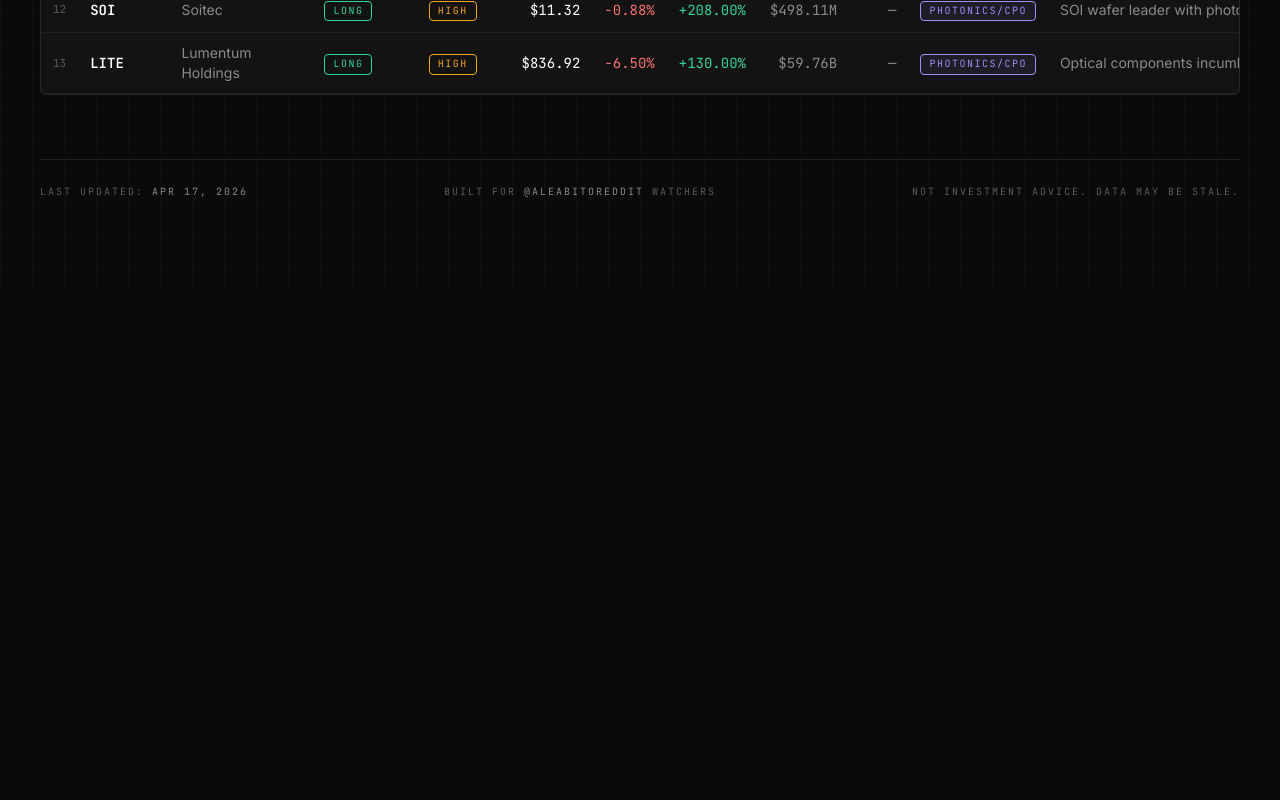
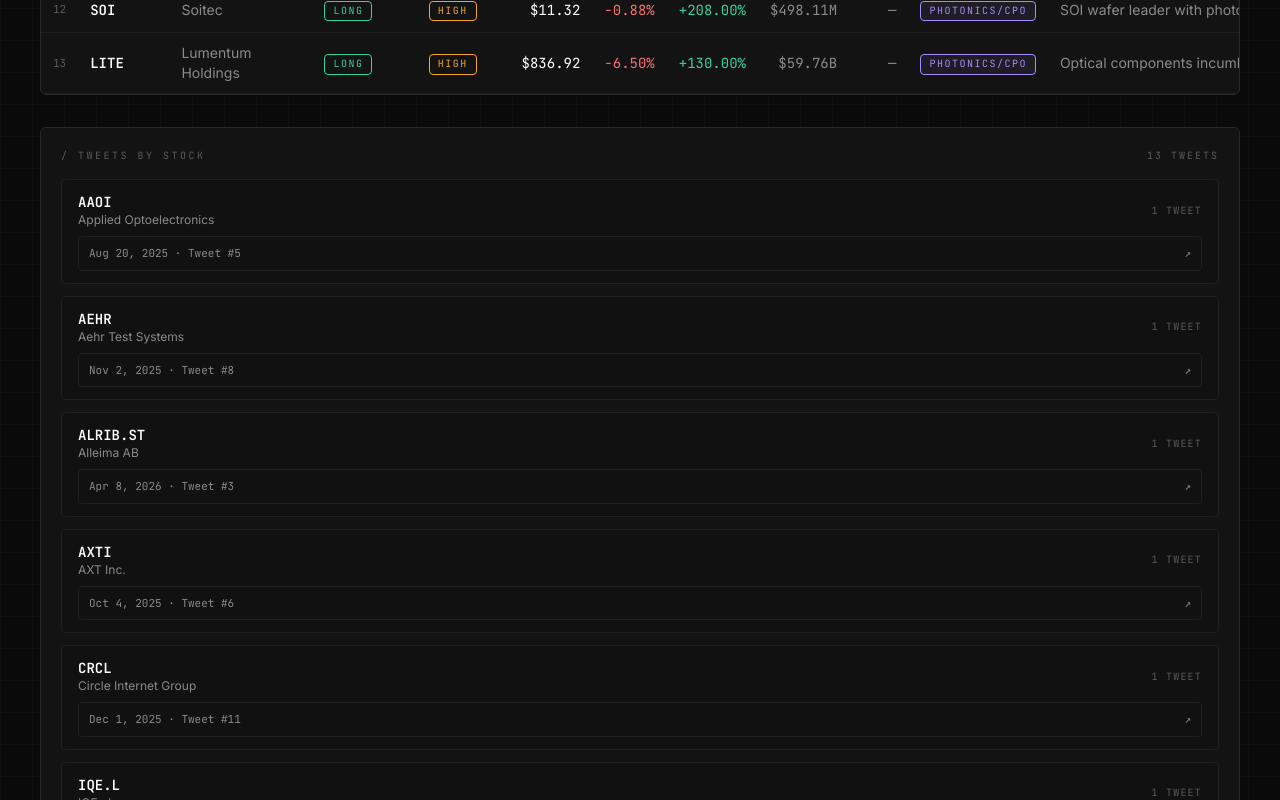
Before and after one commit to AuthByte/dash, a Next.js app: page /serenity in a window 1280 px wide. Shown: the part 1720-2520 px from the top of the page. Before the commit the page ends 2015 px from the top, so only its background shows below. Built offline with nearby package versions, Linux system fonts and the light colour scheme.

Commit message:
feat: add tweets-by-stock panel and clean no-history state
Co-authored-by: AuthByte <AuthByte@users.noreply.github.com>

```diff
--- a/app/components/PickDrawer.tsx
+++ b/app/components/PickDrawer.tsx
@@ -66,13 +66,6 @@ export function PickDrawer({
             },
           ]
         : [];
-  const { chartHistory, hasSyntheticHistory } = buildChartHistory(
-    pick.history,
-    pick.price,
-    pick.first_mentioned_at,
-    pick.updated_at,
-    tweetMarkers,
-  );
 
   const m = pick.metrics ?? {};
   const ytdTone =
@@ -180,24 +173,38 @@ export function PickDrawer({
         {/* Price history chart */}
         <Section title="Price History">
           <div className="mt-3 h-40">
-            {chartHistory.length > 1 ? (
+            {pick.history.length > 1 ? (
               <Sparkline
-                data={chartHistory}
+                data={pick.history}
                 positive={pick.ytd_pct >= 0}
                 tweetMarkers={tweetMarkers}
               />
             ) : (
-              <EmptyHint>
+              <div className="flex h-full flex-col items-center justify-center rounded-sm border border-dashed border-[var(--color-border-strong)] px-4 text-center">
+                <p className="font-mono text-[11px] uppercase tracking-[0.14em] text-[var(--color-text-muted)]">
+                  Historical candles unavailable
+                </p>
+                <p className="mt-1 font-mono text-lg text-white">
+                  Spot {formatPrice(pick.price, pick.currency)}
+                </p>
+                {m.day_change_pct != null && (
+                  <p
+                    className={`mt-1 font-mono text-xs ${
+                      m.day_change_pct >= 0
+                        ? "text-[var(--color-up)]"
+                        : "text-[var(--color-down)]"
+                    }`}
+                  >
+                    Day {formatPctNullable(m.day_change_pct, { sign: true })}
+                  </p>
+                )}
+                <p className="mt-2 text-[11px] text-[var(--color-text-muted)]">
                   Run <code className="text-[var(--color-gold)]">npm run refresh</code>{" "}
-                to populate price history
-              </EmptyHint>
+                  after plan upgrade to load full history.
+                </p>
+              </div>
             )}
           </div>
-          {hasSyntheticHistory && (
-            <p className="mt-2 font-mono text-[10px] uppercase tracking-[0.12em] text-[var(--color-text-muted)]">
-              Synthetic line: historical candles unavailable on current data plan
-            </p>
-          )}
           {pick.updated_at && (
             <p className="mt-2 font-mono text-[10px] uppercase tracking-[0.2em] text-[var(--color-text-muted)]">
               Updated {pick.updated_at}
@@ -497,17 +504,34 @@ export function PickDrawer({
           />
         </div>
 
-        <div className="px-6 py-5">
-          {pick.tweet_url && (
+        <div className="border-t border-[var(--color-border)] px-6 py-5">
+          <p className="font-mono text-[10px] uppercase tracking-[0.2em] text-[var(--color-gold-dim)]">
+            / Related Tweets ({tweetMarkers.length})
+          </p>
+          <div className="mt-3 space-y-2">
+            {tweetMarkers.length === 0 ? (
+              <p className="font-mono text-[11px] text-[var(--color-text-muted)]">
+                No tweet references available for this stock.
+              </p>
+            ) : (
+              tweetMarkers.map((tweet) => (
                 <a
-              href={pick.tweet_url}
+                  key={`${tweet.tweet_id}-${tweet.tweeted_at}`}
+                  href={tweet.tweet_url}
                   target="_blank"
                   rel="noreferrer"
-              className="inline-flex items-center gap-2 rounded-sm border border-[var(--color-border-strong)] px-3 py-2 font-mono text-[11px] uppercase tracking-[0.2em] text-[var(--color-text-dim)] transition hover:border-[var(--color-gold)] hover:text-[var(--color-gold)]"
+                  className="flex items-center justify-between rounded-sm border border-[var(--color-border-strong)] px-3 py-2 transition hover:border-[var(--color-gold)]"
                 >
-              View Original Tweet ↗
+                  <span className="font-mono text-[11px] uppercase tracking-[0.16em] text-[var(--color-text-dim)]">
+                    {formatDate(tweet.tweeted_at)}
+                  </span>
+                  <span className="font-mono text-[11px] uppercase tracking-[0.16em] text-[var(--color-gold)]">
+                    Open Tweet ↗
+                  </span>
                 </a>
+              ))
             )}
+          </div>
         </div>
       </aside>
     </div>
@@ -517,53 +541,6 @@ export function PickDrawer({
 function tonePct(n: number | null | undefined): string | undefined {
   if (n == null) return undefined;
   return n >= 0 ? "text-[var(--color-up)]" : "text-[var(--color-down)]";
-}
-
-function buildChartHistory(
-  history: { date: string; close: number }[],
-  price: number | null,
-  firstMentionedAt: string,
-  updatedAt: string | null,
-  tweetMarkers: TweetMarker[],
-): { chartHistory: { date: string; close: number }[]; hasSyntheticHistory: boolean } {
-  if (history.length > 1) {
-    return { chartHistory: history, hasSyntheticHistory: false };
-  }
-  if (price == null) {
-    return { chartHistory: history, hasSyntheticHistory: false };
-  }
-
-  const dateSet = new Set<string>();
-  const addDate = (value: string | null | undefined) => {
-    if (!value) return;
-    const date = value.slice(0, 10);
-    if (!Number.isNaN(Date.parse(date))) dateSet.add(date);
-  };
-
-  addDate(firstMentionedAt);
-  addDate(updatedAt);
-  for (const marker of tweetMarkers) {
-    addDate(marker.tweeted_at);
-  }
-
-  if (dateSet.size < 2) {
-    const now = new Date();
-    const end = now.toISOString().slice(0, 10);
-    const start = new Date(now.getTime() - 30 * 24 * 60 * 60 * 1000)
-      .toISOString()
-      .slice(0, 10);
-    dateSet.add(start);
-    dateSet.add(end);
-  }
-
-  const chartHistory = Array.from(dateSet)
-    .sort((a, b) => a.localeCompare(b))
-    .map((date) => ({
-      date,
-      close: price,
-    }));
-
-  return { chartHistory, hasSyntheticHistory: true };
 }
 
 function Section({
--- a/app/components/PicksSection.tsx
+++ b/app/components/PicksSection.tsx
@@ -7,6 +7,7 @@ import type { Stance, Theme } from "@/lib/schema";
 import { FilterBar } from "./FilterBar";
 import { PicksTable, type SortKey, type SortDir } from "./PicksTable";
 import { PickDrawer } from "./PickDrawer";
+import { TweetsByStockPanel } from "./TweetsByStockPanel";
 
 const STANCE_VALUES: (Stance | "all")[] = [
   "all",
@@ -95,6 +96,9 @@ export function PicksSection({
           onSelect={setActiveTicker}
         />
       </div>
+      <div className="mt-6">
+        <TweetsByStockPanel picks={sorted} />
+      </div>
       <PickDrawer
         pick={activePick}
         theme={activeTheme}
--- /dev/null
+++ b/app/components/TweetsByStockPanel.tsx
@@ -0,0 +1,99 @@
+"use client";
+
+import type { EnrichedPick } from "@/lib/data";
+import { formatDate } from "@/lib/format";
+
+type TweetEvent = {
+  tweet_id: string;
+  tweet_url: string;
+  tweeted_at: string;
+};
+
+export function TweetsByStockPanel({ picks }: { picks: EnrichedPick[] }) {
+  const rows = picks
+    .map((pick) => ({
+      pick,
+      tweets: getTweetEvents(pick),
+    }))
+    .filter((row) => row.tweets.length > 0)
+    .sort((a, b) => a.pick.ticker.localeCompare(b.pick.ticker));
+
+  return (
+    <section className="mt-8 rounded-md border border-[var(--color-border-strong)] bg-[var(--color-bg-card)] p-4 sm:p-5">
+      <div className="mb-4 flex items-center justify-between">
+        <p className="font-mono text-[10px] uppercase tracking-[0.25em] text-[var(--color-text-muted)]">
+          / Tweets by Stock
+        </p>
+        <p className="font-mono text-[10px] uppercase tracking-[0.2em] text-[var(--color-text-muted)]">
+          {rows.reduce((sum, row) => sum + row.tweets.length, 0)} tweets
+        </p>
+      </div>
+
+      {rows.length === 0 ? (
+        <div className="rounded border border-dashed border-[var(--color-border-strong)] px-4 py-6 text-center font-mono text-[11px] uppercase tracking-[0.12em] text-[var(--color-text-muted)]">
+          No tweets available for current filters.
+        </div>
+      ) : (
+        <div className="space-y-3">
+          {rows.map(({ pick, tweets }) => (
+            <div
+              key={pick.ticker}
+              className="rounded border border-[var(--color-border)] bg-[var(--color-bg-elev)] px-3 py-3 sm:px-4"
+            >
+              <div className="mb-2 flex items-center justify-between gap-3">
+                <div>
+                  <p className="font-mono text-sm font-semibold text-white">
+                    {pick.ticker}
+                  </p>
+                  <p className="text-xs text-[var(--color-text-dim)]">{pick.name}</p>
+                </div>
+                <p className="font-mono text-[10px] uppercase tracking-[0.12em] text-[var(--color-text-muted)]">
+                  {tweets.length} tweet{tweets.length === 1 ? "" : "s"}
+                </p>
+              </div>
+
+              <ul className="space-y-1.5">
+                {tweets.map((tweet) => (
+                  <li key={`${pick.ticker}-${tweet.tweet_id}`}>
+                    <a
+                      href={tweet.tweet_url}
+                      target="_blank"
+                      rel="noreferrer"
+                      className="flex items-center justify-between rounded border border-[var(--color-border)] px-2.5 py-2 font-mono text-[11px] text-[var(--color-text-dim)] transition hover:border-[var(--color-gold)] hover:text-[var(--color-gold)]"
+                    >
+                      <span>
+                        {formatDate(tweet.tweeted_at)} · Tweet #{tweet.tweet_id}
+                      </span>
+                      <span aria-hidden>↗</span>
+                    </a>
+                  </li>
+                ))}
+              </ul>
+            </div>
+          ))}
+        </div>
+      )}
+    </section>
+  );
+}
+
+function getTweetEvents(pick: EnrichedPick): TweetEvent[] {
+  if (pick.tweet_events && pick.tweet_events.length > 0) {
+    return [...pick.tweet_events]
+      .filter((event) => event.tweeted_at && event.tweet_url)
+      .sort((a, b) => b.tweeted_at.localeCompare(a.tweeted_at))
+      .map((event) => ({
+        tweet_id: event.tweet_id,
+        tweet_url: event.tweet_url,
+        tweeted_at: event.tweeted_at,
+      }));
+  }
+  if (!pick.tweet_url || !pick.first_mentioned_at) return [];
+  return [
+    {
+      tweet_id: pick.tweet_id,
+      tweet_url: pick.tweet_url,
+      tweeted_at: pick.first_mentioned_at,
+    },
+  ];
+}
```
Lines whose indentation alone changed are shown as unchanged.
